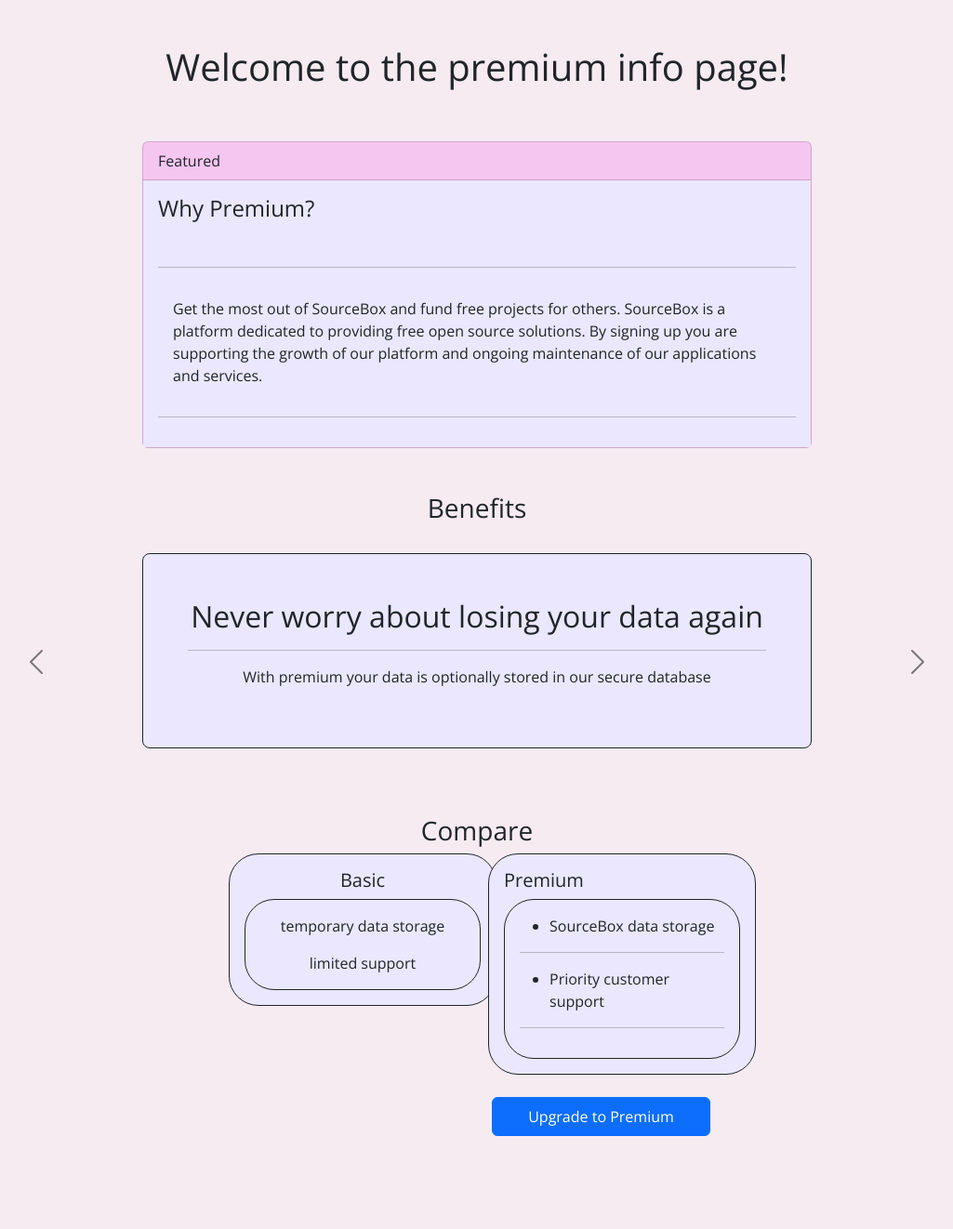
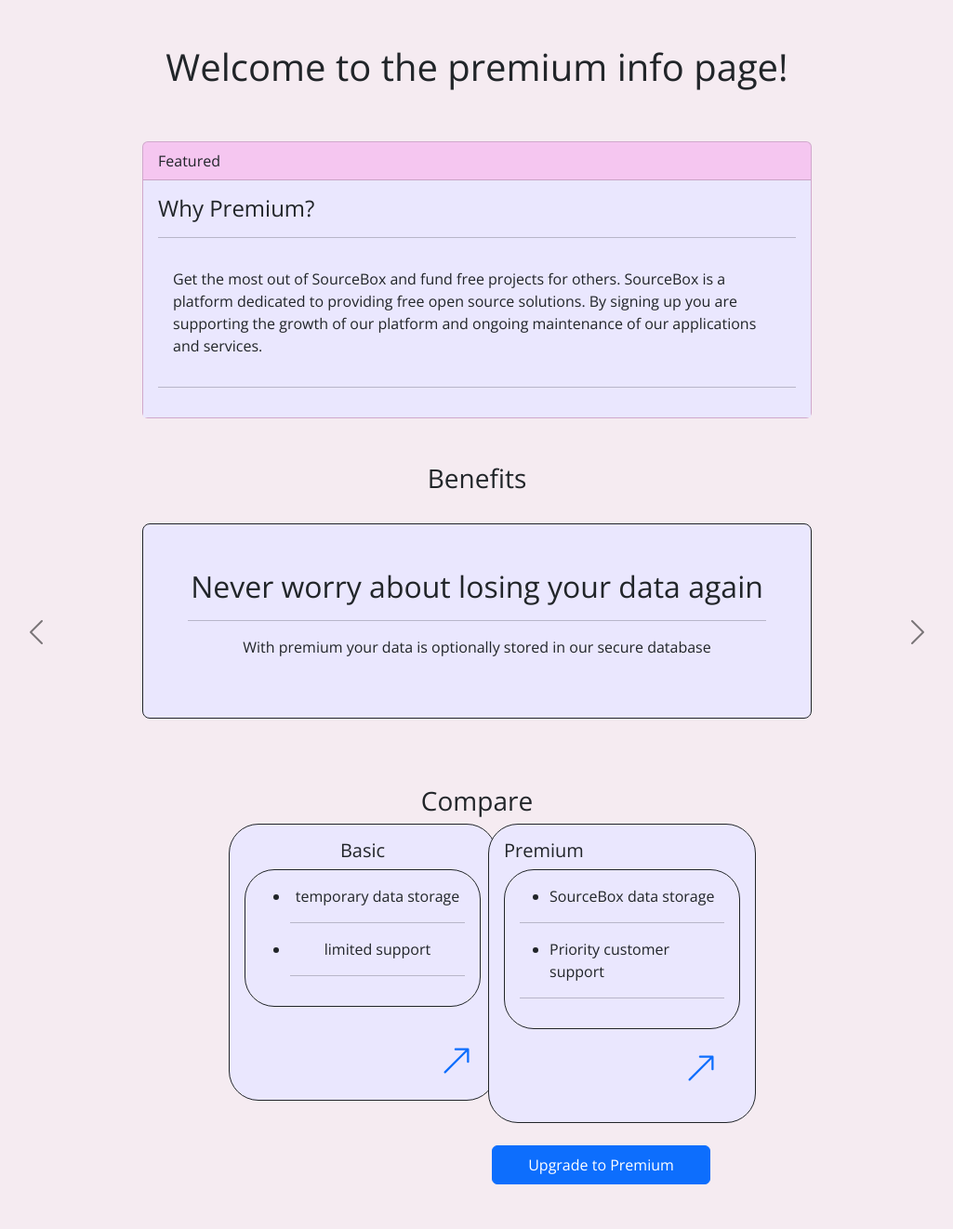
Before and after one commit to Sbussiso/SourceBox-official-website, a Flask app: page /premium_info in a window 1280 px wide. Shown: the part 56-1378 px from the top of the page at 93% size, without its empty margins (127-1152 px from the left). Before the commit the page ends 1278 px from the top, so only its background shows below. Run offline with Flask 3, Linux system fonts and the light colour scheme.

Commit message:
minor changes

```diff
--- a/website/sourcebox/templates/content.html
+++ b/website/sourcebox/templates/content.html
@@ -83,7 +83,7 @@
       <div class="card-body">
         <h4 class="card-title">SourceMail (Gmail users only)</h4>
         <br/>
-        <p class="card-text border border-dark p-3 rounded-5">Gmail users on the SourceBox platform can read summarized emails, auto draft replies, and more all with a handy AI assistant.</p>
+        <p class="card-text border border-dark p-3 rounded-5 box-color3">Gmail users on the SourceBox platform can read summarized emails, auto draft replies, and more all with a handy AI assistant.</p>
         <div align="right" class="p-3">
           <a href="/content/source-mail"><svg xmlns="http://www.w3.org/2000/svg" width="36" height="36" fill="currentColor" class="bi bi-arrow-up-right" viewBox="0 0 16 16">
               <path fill-rule="evenodd" d="M14 2.5a.5.5 0 0 0-.5-.5h-6a.5.5 0 0 0 0 1h4.793L2.146 13.146a.5.5 0 0 0 .708.708L13 3.707V8.5a.5.5 0 0 0 1 0z"/>
--- a/website/sourcebox/templates/premium_info.html
+++ b/website/sourcebox/templates/premium_info.html
@@ -15,7 +15,6 @@
                 </div>
                 <div class="card-body box-color3">
                     <h4 class="card-title">Why Premium?</h4>
-                    <br/>
                     <hr/>
                     <p class="card-text p-3 rounded-2">Get the most out of SourceBox and fund free projects for others. SourceBox is a platform dedicated to providing free open source solutions. By signing up you are supporting the growth of our platform and ongoing maintenance of our applications and services.</p>
                     <hr/>
@@ -88,9 +87,18 @@
                 <div class="card-body" align="center">
                     <h5 class="card-title">Basic</h5>
                     <div class="border border-dark p-3 rounded-5">
-                        <p class="card-text">temporary data storage</p>
-                        <p class="card-text">limited support</p>
+                        <ul>
+                            <li class="card-text">temporary data storage</li>
+                            <hr/>
+                            <li class="card-text">limited support</li>
+                            <hr/>
+                        </ul>
                     </div>
+                </div>
+                <div align="right" class="p-4">
+                    <a href="#"><svg xmlns="http://www.w3.org/2000/svg" width="36" height="36" fill="currentColor" class="bi bi-arrow-up-right" viewBox="0 0 16 16">
+                        <path fill-rule="evenodd" d="M14 2.5a.5.5 0 0 0-.5-.5h-6a.5.5 0 0 0 0 1h4.793L2.146 13.146a.5.5 0 0 0 .708.708L13 3.707V8.5a.5.5 0 0 0 1 0z"/>
+                    </svg></a>
                 </div>
             </div>
         </div>
@@ -108,6 +116,11 @@
                         </ul>
                         <hr/>
 
+                    </div>
+                    <div align="right" class="p-4">
+                        <a href="#"><svg xmlns="http://www.w3.org/2000/svg" width="36" height="36" fill="currentColor" class="bi bi-arrow-up-right" viewBox="0 0 16 16">
+                            <path fill-rule="evenodd" d="M14 2.5a.5.5 0 0 0-.5-.5h-6a.5.5 0 0 0 0 1h4.793L2.146 13.146a.5.5 0 0 0 .708.708L13 3.707V8.5a.5.5 0 0 0 1 0z"/>
+                        </svg></a>
                     </div>
                 </div>
             </div>
```
Also changed, not shown: 1 other file.
